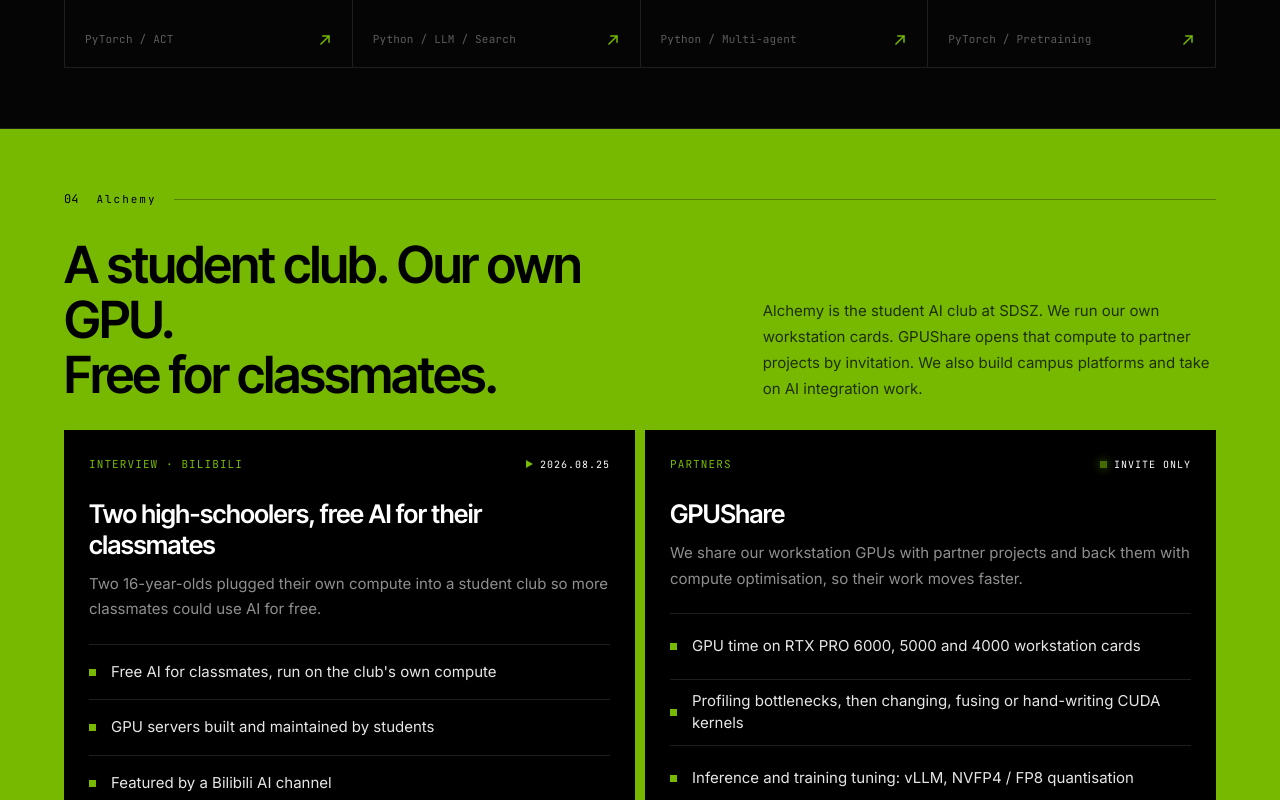
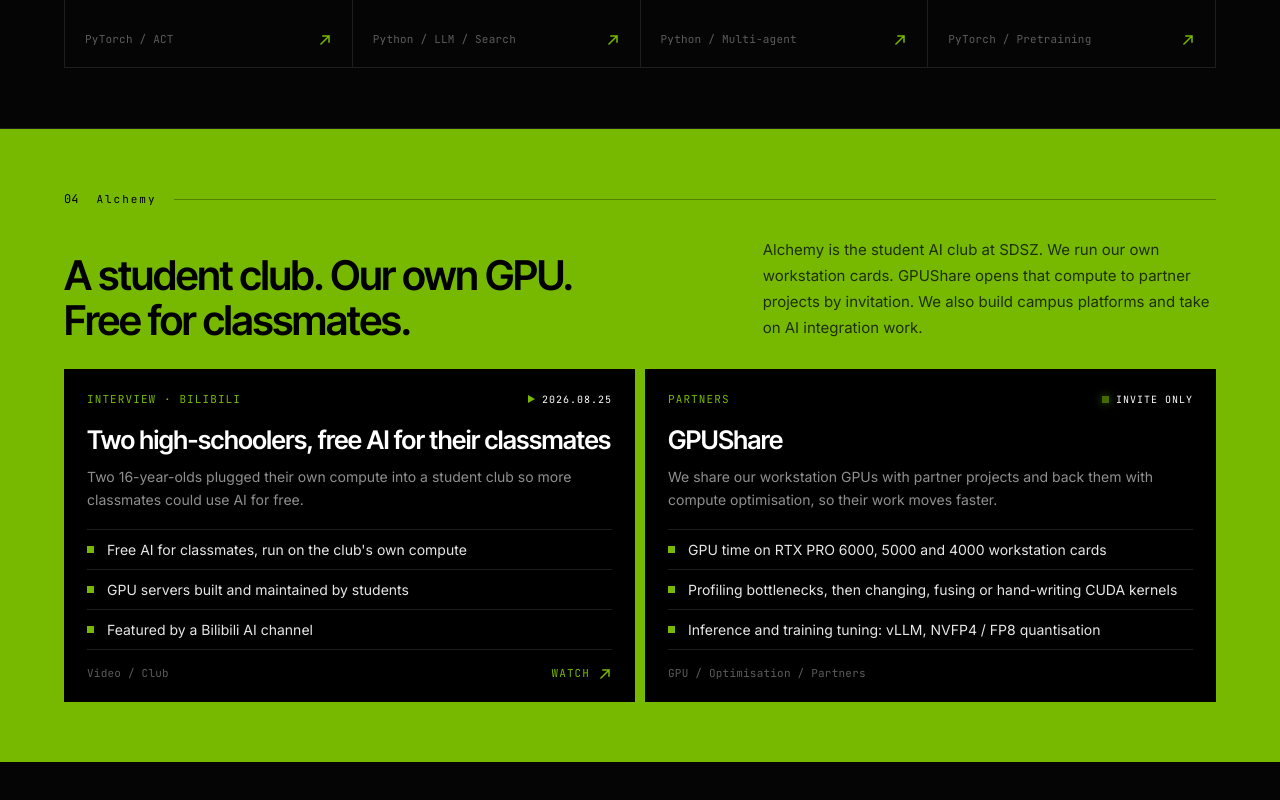
Before and after one commit to Cerynitius/Cerynitius.github.io, a Next.js app: page / in a window 1280 px wide. Shown: the part 3220-4020 px from the top of the page. Built offline with nearby package versions, Linux system fonts and the light colour scheme.

Commit message:
club: compact section, no full-screen stretch

```diff
--- a/app/globals.css
+++ b/app/globals.css
@@ -205,15 +205,15 @@
 .club-cards .interview { margin-bottom: 0; height: 100%; }
 .club-cards .services { grid-template-columns: 1fr; height: 100%; }
 .club-cards .service { height: 100%; }
-.club-card { display: flex; flex-direction: column; height: 100%; padding: 24px 24px 20px; background: var(--black); color: var(--white); border: 1px solid var(--black); transition: transform .35s var(--ease), border-color .25s ease; }
+.club-card { display: flex; flex-direction: column; height: 100%; padding: 20px 22px 18px; background: var(--black); color: var(--white); border: 1px solid var(--black); transition: transform .35s var(--ease), border-color .25s ease; }
 a.club-card:hover { transform: translateY(-4px); border-color: var(--white); }
 .club-card.static { cursor: default; }
-.cc-top { display: flex; justify-content: space-between; align-items: center; margin-bottom: 26px; color: var(--green); letter-spacing: .1em; font-size: 11px; }
+.cc-top { display: flex; justify-content: space-between; align-items: center; margin-bottom: 16px; color: var(--green); letter-spacing: .1em; font-size: 11px; }
 .club-card .live i.play { width: 0; height: 0; background: none; box-shadow: none; animation: none; border-left: 7px solid var(--green); border-top: 4.5px solid transparent; border-bottom: 4.5px solid transparent; }
 .club-card h3 { font-family: var(--font-display); font-weight: 600; font-size: clamp(22px, 2vw, 28px); letter-spacing: -.02em; line-height: 1.2; color: var(--white); margin-bottom: 10px; }
-.club-card p { color: var(--muted); font-size: 15px; line-height: 1.7; }
-.cc-points { list-style: none; flex: 1; display: flex; flex-direction: column; margin: 22px 0 0; padding: 0; border-top: 1px solid var(--line); }
-.cc-points li { position: relative; flex: 1; display: flex; align-items: center; min-height: 48px; padding: 10px 0 10px 22px; border-bottom: 1px solid var(--line); color: var(--text); font-size: 15px; line-height: 1.5; }
+.club-card p { color: var(--muted); font-size: 14px; line-height: 1.65; }
+.cc-points { list-style: none; margin: 18px 0 0; padding: 0; border-top: 1px solid var(--line); }
+.cc-points li { position: relative; padding: 9px 0 9px 20px; border-bottom: 1px solid var(--line); color: var(--text); font-size: 14px; line-height: 1.5; }
 .cc-points li::before { content: ""; position: absolute; left: 0; top: 50%; width: 7px; height: 7px; margin-top: -3.5px; background: var(--green); }
 .club-card .card-foot { color: var(--green); }
 .club-card .cta { display: inline-flex; align-items: center; gap: 8px; color: var(--green); text-transform: uppercase; letter-spacing: .1em; font-size: 11px; }
@@ -300,16 +300,17 @@
   .card-foot { padding-top: 18px; }
   /* club + contact */
   .club-grid { margin-bottom: clamp(24px, 3.4vh, 40px); }
+  .club .statement { font-size: clamp(30px, 3.2vw, 44px); }
+  .club-card .card-foot { padding-top: 14px; }
   .service { min-height: 200px; }
   .contact-title { font-size: clamp(34px, 4.6vw, 64px); margin-bottom: clamp(24px, 3.4vh, 40px); }
   .crow { padding: 14px 0; }
 }
 @media (min-width: 1081px) {
-  /* projects and club fill the screen: the card grids stretch to take the height */
-  #projects, #club { min-height: 100vh; display: flex; flex-direction: column; }
-  #projects > .wrap, #club > .wrap { flex: 1; display: flex; flex-direction: column; }
+  /* projects fill the screen: the card grid stretches to take the height */
+  #projects { min-height: 100vh; display: flex; flex-direction: column; }
+  #projects > .wrap { flex: 1; display: flex; flex-direction: column; }
   #projects .cards { flex: 1; grid-auto-rows: 1fr; }
-  #club .club-cards { flex: 1; }
 }
 @media (min-width: 1200px) {
   .cards { grid-template-columns: repeat(4, minmax(0, 1fr)); }
```
